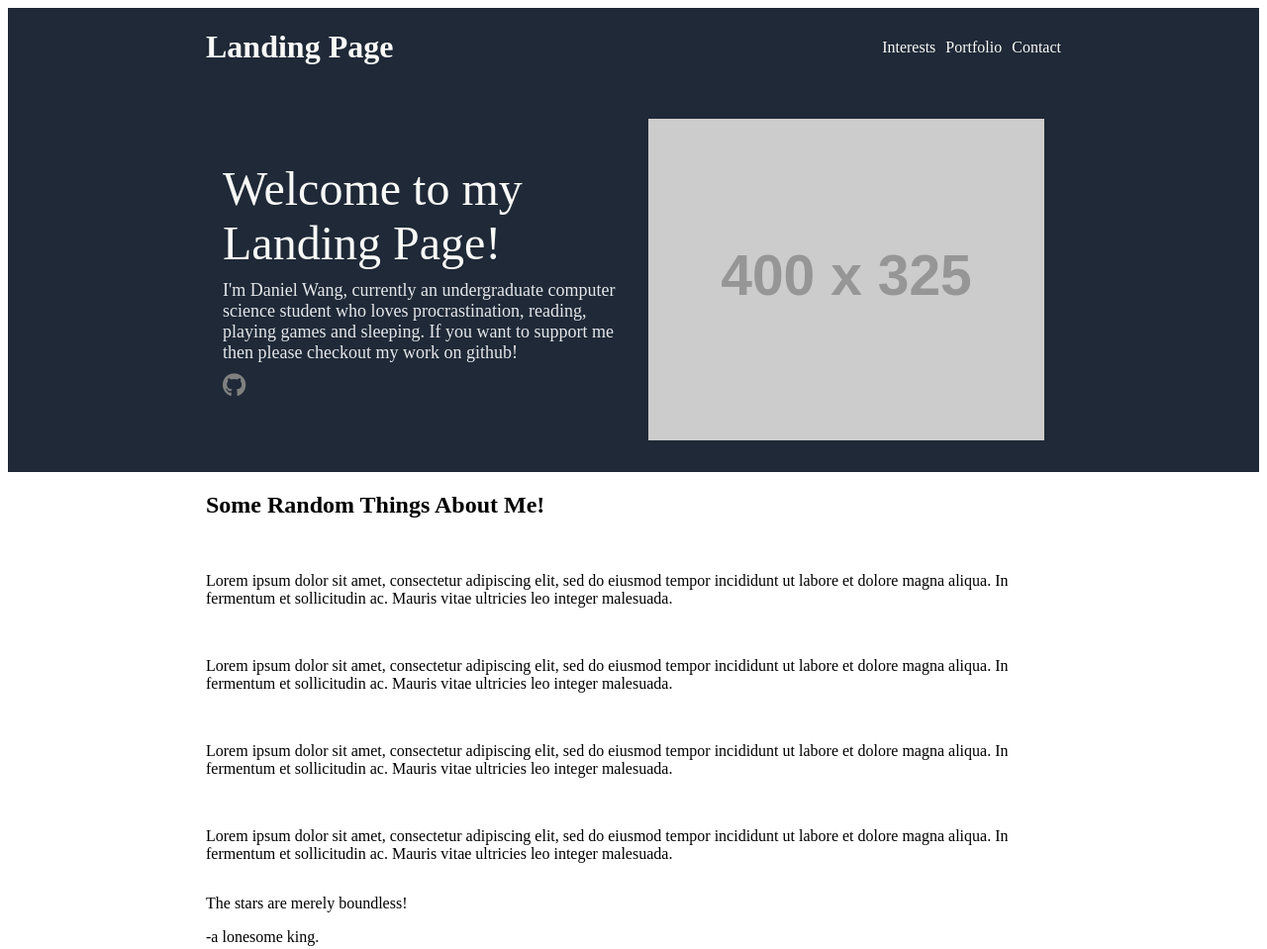
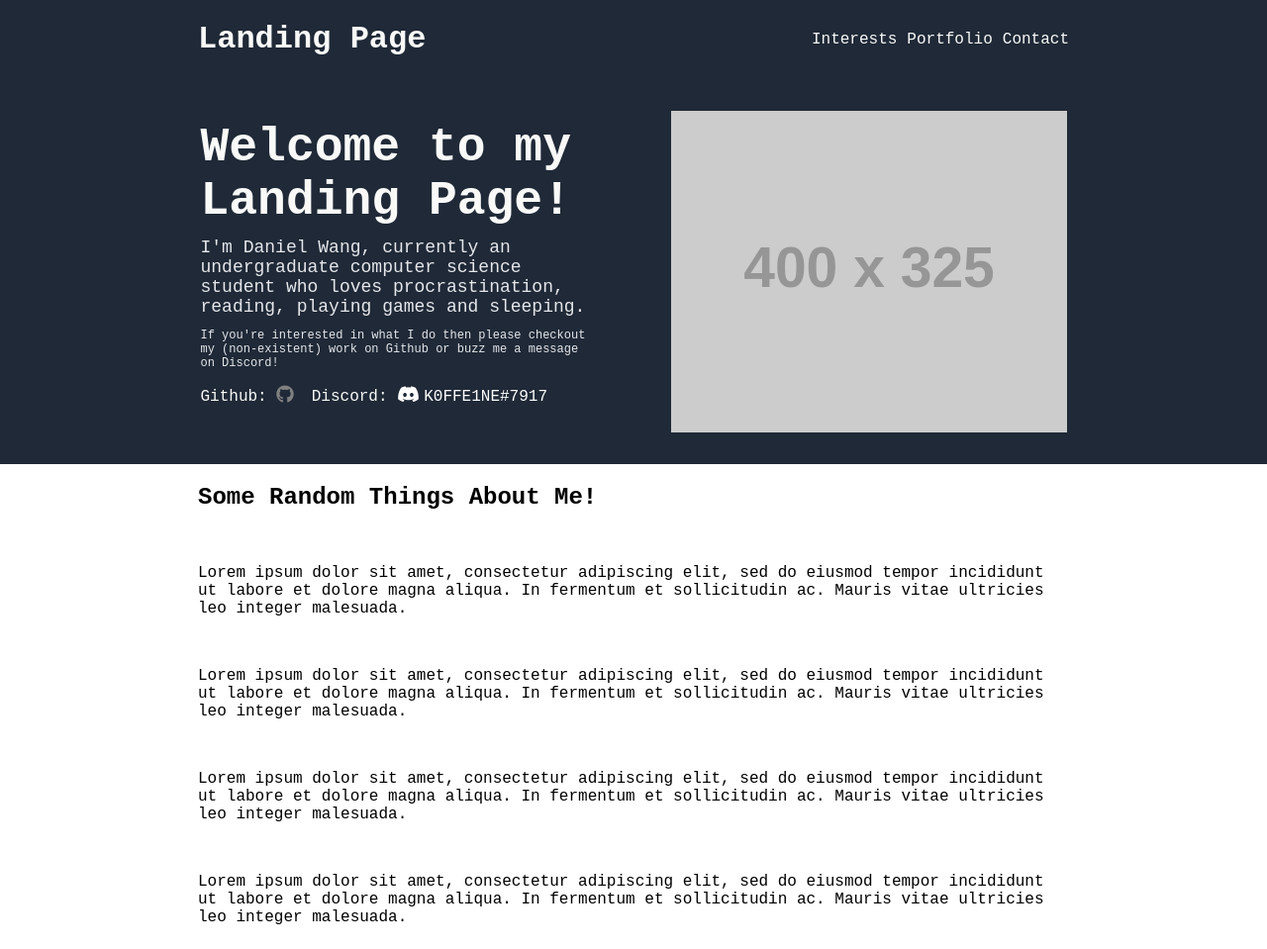
Before and after one commit to K0FFE1NE/Landing-Page, a plain HTML site: page index.html in a window 1280 px wide. Shown: the top 959 px of the page at 99% size. Drawn offline with Linux system fonts and the light colour scheme; placeholder pictures from the web are drawn by us.

Commit message:
Added links to some socials
Added a link to my github and my discord username
because why not.

```diff
--- a/index.html
+++ b/index.html
@@ -24,10 +24,25 @@
                 <p class="about">
                     I'm Daniel Wang, currently an undergraduate
                     computer science student who loves procrastination, reading,
-                    playing games and sleeping. If you want to support me then please
-                    checkout my work on github!
+                    playing games and sleeping.
                 </p>
-                <a href="https://github.com/K0FFE1NE/Landing-Page"><i class="fa-brands fa-github" style="font-size: 24px; color: grey;"></i></a>
+                <p class="support">
+                    If you're interested in what I do then please
+                    checkout my (non-existent) work on Github or buzz me a
+                    message on Discord!
+                </p>
+                <ul>
+                    <li>Github:
+                        <a href="https://github.com/K0FFE1NE/">
+                            <i class="fa-brands fa-github" style="font-size: 18px; color: grey;"></i>
+                        </a>
+                    </li>
+                    <li>Discord:
+                        <i class="fa-brands fa-discord" style="font-size: 18px; color: white;">
+                            <div style="display: inline; font-size: 16px; font-family: 'Courier New', Courier, monospace;">K0FFE1NE#7917</div>
+                        </i>
+                    </li>
+                </ul>
             </div>
             <!-- Placeholder image -->
             <img class="image" src="https://via.placeholder.com/400x325?text=Placeholder+" alt="welcome image">
--- a/style.css
+++ b/style.css
@@ -2,6 +2,8 @@ body {
     display: flex;
     flex-direction: column;
     padding: 0;
+    margin: 0;
+    font-family: 'Courier New', sans-serif, monospace;
 }
 
 body>* {
@@ -17,19 +19,19 @@ body>* {
 .welcome {
     display: flex;
     padding: 32px 0 32px 0;
-    gap: 30px;
+    gap: 75px;
     justify-content: center;
     align-items: center;
 }
 
 .welcome .content {
     width: 400px;
-    flex: none;
+    flex-shrink: 1;
 }
 
 .welcome .message {
     font-size: 48px;
-    font-weight: 100;
+    font-weight: 900;
     color: #F9FAF8;
     margin: 0;
 }
@@ -38,6 +40,18 @@ body>* {
     margin: 10px 0 10px 0;
     font-size: 18px;
     color: #E5E7EB;
+}
+
+.welcome .support {
+    font-size: 12px;
+    color: #E5E7EB;
+}
+
+.welcome ul {
+    list-style-type: none;
+    padding: 0px;
+    display: flex;
+    gap: 18px;
 }
 
 .head .header {
@@ -63,7 +77,6 @@ body>* {
     text-decoration: underline;
 }
 
-
 .welcome .about {
     display: flex;
     flex-direction: column;
@@ -71,5 +84,5 @@ body>* {
 
 .welcome img {
     background-color: grey;
-    flex: none;
+    flex-shrink: 1;
 }
```
